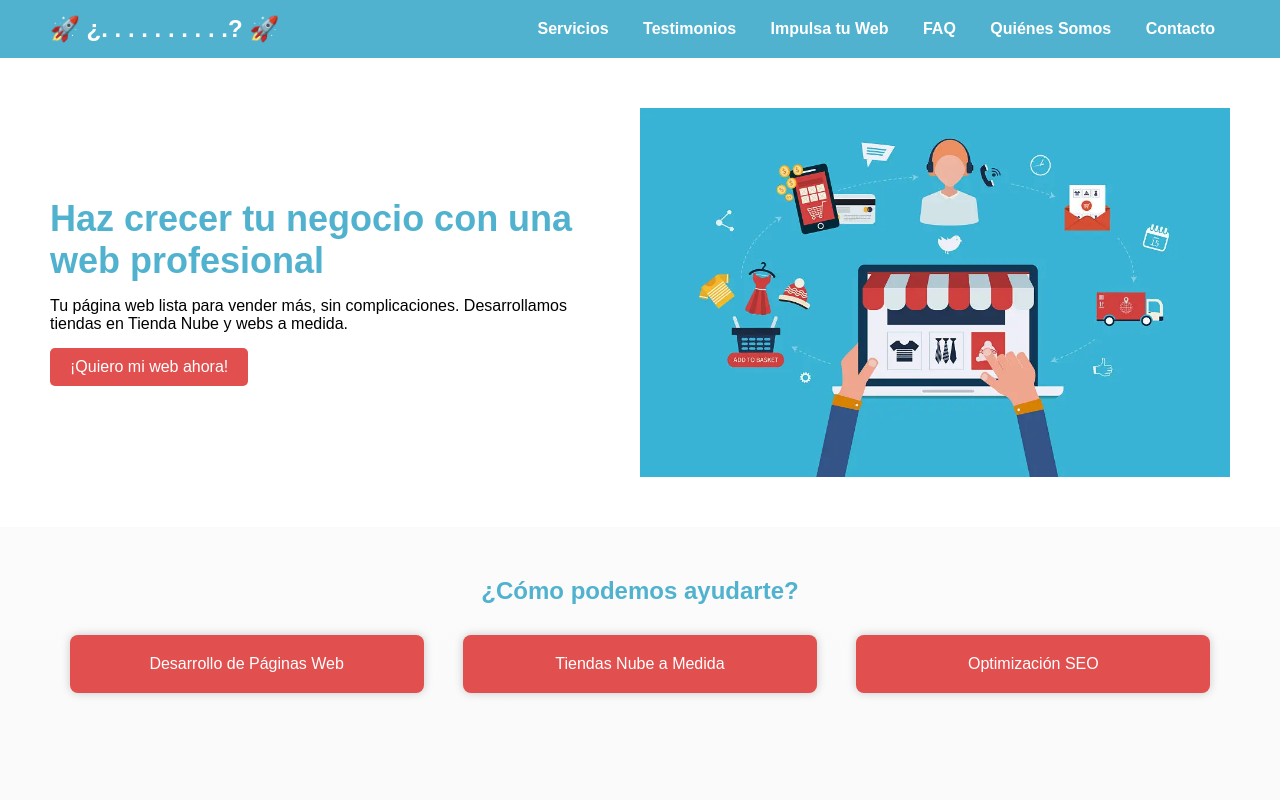
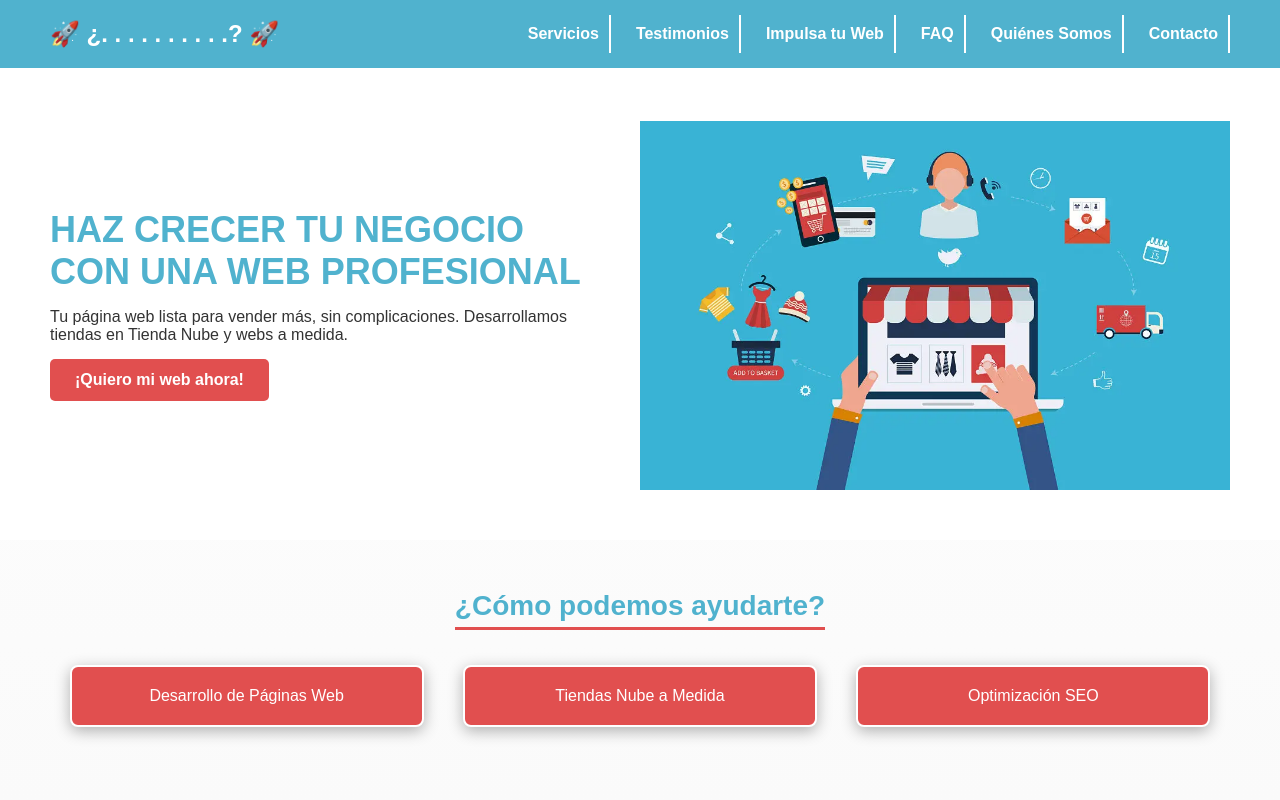
Before and after one commit to Ezebruno/Estructura, a plain HTML site: page index.html in a window 1280 px wide. Shown: the top 800 px of the page. Drawn offline with Linux system fonts and the light colour scheme.

Commit message:
style.css

```diff
--- a/style.css
+++ b/style.css
@@ -1,12 +1,14 @@
-*{
+* {
     margin: 0;
     padding: 0;
     box-sizing: border-box;
     font-family: Arial, sans-serif;
 }
+
 body {
     background: linear-gradient(to bottom, #ffffff, #f2f2f2);
 }
+
 header {
     display: flex;
     justify-content: space-between;
@@ -14,17 +16,37 @@ header {
     padding: 15px 50px;
     background: #50b2ce;
     color: white;
+    border-bottom: 3px solid #ffffff; /* Línea en la parte inferior */
 }
+
 .logo {
     font-size: 24px;
     font-weight: bold;
 }
+
+nav {
+    display: flex;
+    gap: 15px;
+}
+
 nav a {
     color: white;
-    margin: 0 15px;
     text-decoration: none;
     font-weight: bold;
+    padding: 10px;
+    border-right: 2px solid white;
 }
+
+/* AGREGA UNA LÍNEA ENTRE LOS ELEMENTOS DEL MENÚ */
+nav a:not(:last-child)::after {
+    border-radius: none;
+}
+
+nav a:hover {
+    color: #f2f2f2;
+    text-decoration: underline;
+}
+
 .hero {
     display: flex;
     align-items: center;
@@ -32,50 +54,88 @@ nav a {
     padding: 50px;
     background: #fff;
 }
+
 .hero img {
     width: 50%;
 }
+
 .hero-text {
     width: 45%;
 }
+
 .hero h1 {
     font-size: 36px;
     color: #50b2ce;
+    text-transform: uppercase;
 }
+
 .hero p {
     margin: 15px 0;
-    color: #000000;
+    color: #333;
 }
+
 .cta {
     display: inline-block;
-    padding: 10px 20px;
+    padding: 12px 25px;
     background: #e14f4f;
     color: white;
     text-decoration: none;
     border-radius: 5px;
+    font-weight: bold;
+    transition: background 0.3s ease-in-out, transform 0.2s ease;
 }
-.services, .testimonials, .consejos, .faq {
+
+.cta:hover {
+    background: #c13e3e;
+    transform: scale(1.05);
+}
+
+/* Secciones */
+.services, .testimonials, .consejos, .faq, .quienes-somos {
     padding: 50px;
     text-align: center;
 }
-.services h2, .testimonials h2, .consejos h2, .faq h2 {
+
+.services h2, .testimonials h2, .consejos h2, .faq h2, .quienes-somos h2 {
     margin-bottom: 20px;
     color: #50b2ce;
+    font-size: 28px;
+    position: relative;
+    display: inline-block;
 }
-.services-container, .testimonials-container, .consejos-container, .faq-container {
+
+.services h2::after, .testimonials h2::after, .consejos h2::after, .faq h2::after, .quienes-somos h2::after {
+    content: "";
+    display: block;
+    width: 370px;
+    height: 3px;
+    background: #e14f4f;
+    margin: 5px auto;
+}
+
+.services-container, .testimonials-container, .consejos-container, .faq-container, .quienes-container {
     display: flex;
     justify-content: space-around;
     flex-wrap: wrap;
 }
-.service, .testimonial, .consejos-post, .faq-item {
+
+.service, .testimonial, .consejos-post, .faq-item, .integrante {
     width: 30%;
     background: #e14f4f;
     padding: 20px;
     margin: 10px;
     border-radius: 8px;
-    box-shadow: 0 0 10px rgba(0, 0, 0, 0.2);
+    box-shadow: 0 4px 15px rgba(0, 0, 0, 0.3);
     color: white;
+    border: 2px solid white;
+    transition: transform 0.3s ease-in-out, box-shadow 0.3s ease-in-out;
 }
+
+.service:hover, .testimonial:hover, .consejos-post:hover, .faq-item:hover, .integrante:hover {
+    transform: scale(1.05);
+    box-shadow: 0 6px 20px rgba(0, 0, 0, 0.4);
+}
+
 footer {
     background: #50b2ce;
     color: white;
@@ -84,33 +144,62 @@ footer {
     margin-top: 20px;
 }
 
+/* Estilos para enlaces en tarjetas */
+.integrante h3 a, .consejos-post a {
+    color: rgb(255, 255, 255);
+    text-decoration: none;
+    font-weight: bold;
+    transition: color 0.3s ease-in-out;
+}
+
+.integrante h3 a:hover, .consejos-post a:hover {
+    color: #f2f2f2;
+    text-decoration: underline;
+}
+
+/* Responsivo */
 @media (max-width: 768px) {
     header {
         flex-direction: column;
         text-align: center;
     }
+
     nav {
-        display: flex;
+        align-items: center;
         flex-direction: column;
     }
+
     nav a {
-        margin: 10px 0;
+        border-right: none; /* Elimina las líneas en móviles */
+        border-bottom: 1px solid white; /* Usa líneas horizontales en lugar de verticales */
+        width: 100%;
+        text-align: center;
+        padding: 10px 0;
     }
+
+    nav a:last-child {
+        border-bottom: none; /* Evita la línea en el último elemento */
+    }
+
     .hero {
         flex-direction: column;
         text-align: center;
     }
+
     .hero img {
         width: 80%;
         margin-top: 20px;
     }
+
     .hero-text {
         width: 100%;
     }
+
     .services-container, .testimonials-container, .consejos-container {
         flex-direction: column;
         align-items: center;
     }
+
     .service, .testimonial, .consejos-post {
         width: 80%;
     }
```
